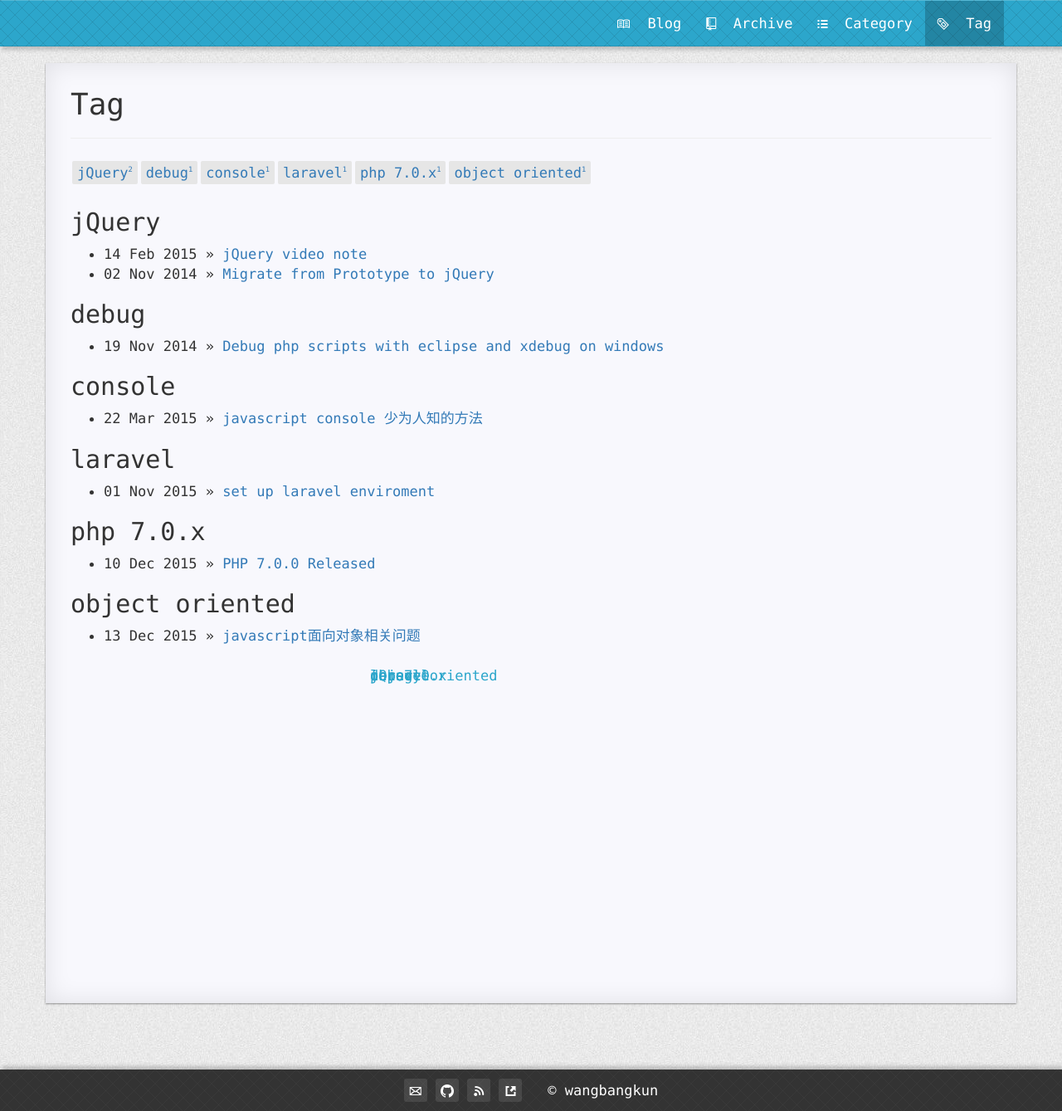
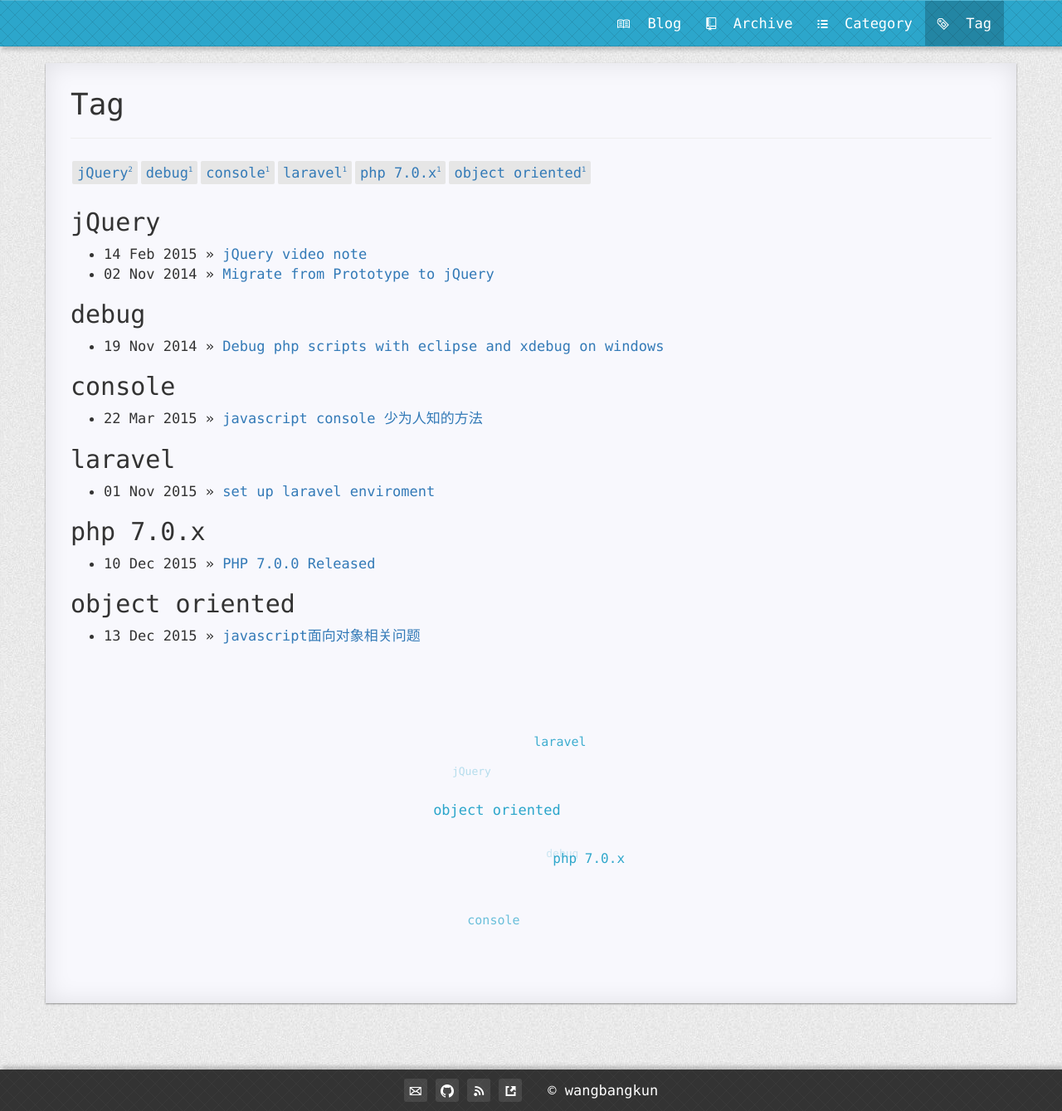
Before and after one commit to wangbangkun/wangbangkun.github.io, a Jekyll site: the page built from pages/3tag.html, in a window 1280 px wide. Shown: the whole page at 83% size. Built offline with Jekyll 4.4.1, drawn with Linux system fonts in a browser that asks for light colours; nearby versions of some CDN libraries.

Commit message:
[fix] script

```diff
--- a/_includes/script.html
+++ b/_includes/script.html
@@ -3,5 +3,8 @@
     <script type="text/javascript" src="https://apps.bdimg.com/libs/bootstrap/3.3.0/js/bootstrap.min.js"></script>
     <script type="text/javascript" src="{{'/static/js/prism.js' | prepend:site.baseurl | prepend: site.url  }}"></script>
     <script type="text/javascript" src="{{'/static/js/toc.js' | prepend:site.baseurl | prepend: site.url  }}"></script>
+    {% for script in page.scripts %}
+    <script type="text/javascript" src="{{'/static/js/' | prepend:site.baseurl | append: script | prepend: site.url }}"></script>
+    {% endfor %}
     <script type="text/javascript" src="{{'/static/js/script.js' | prepend:site.baseurl | prepend: site.url  }}"></script>
 </div>
```
